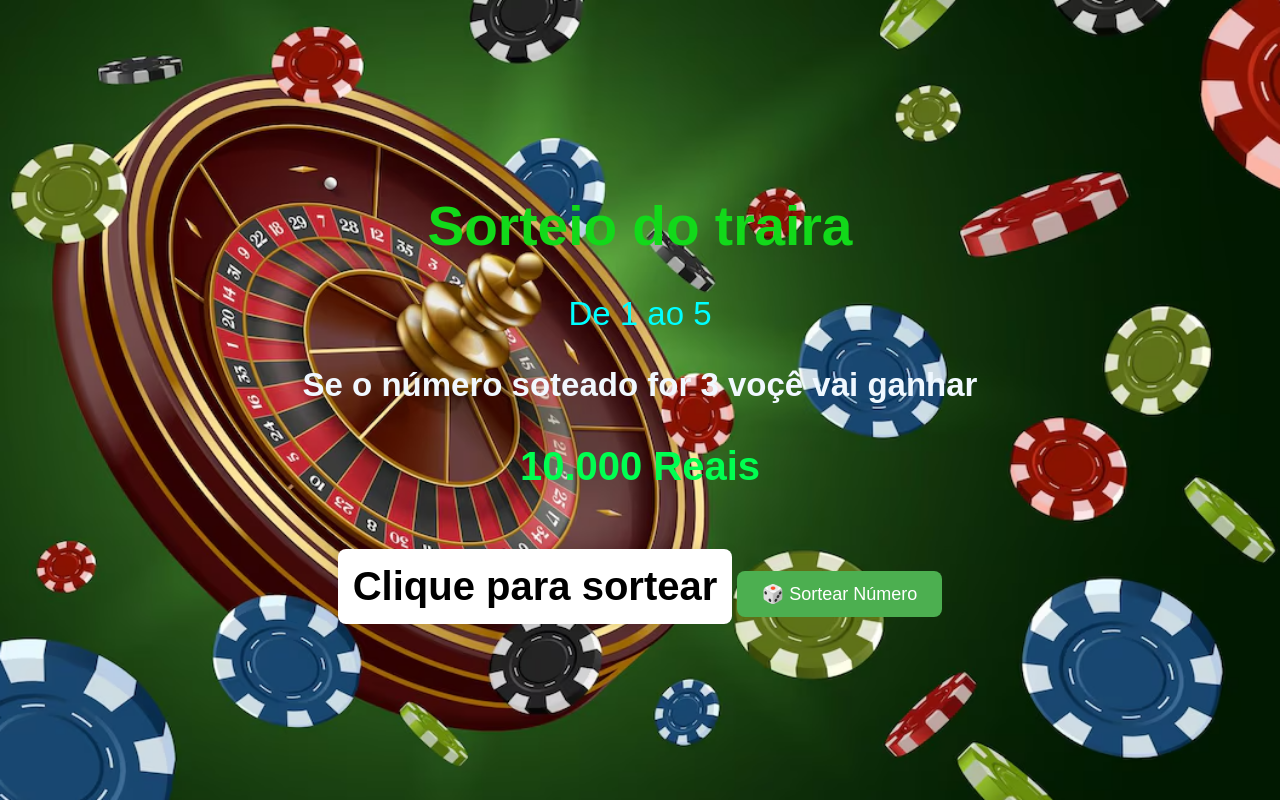
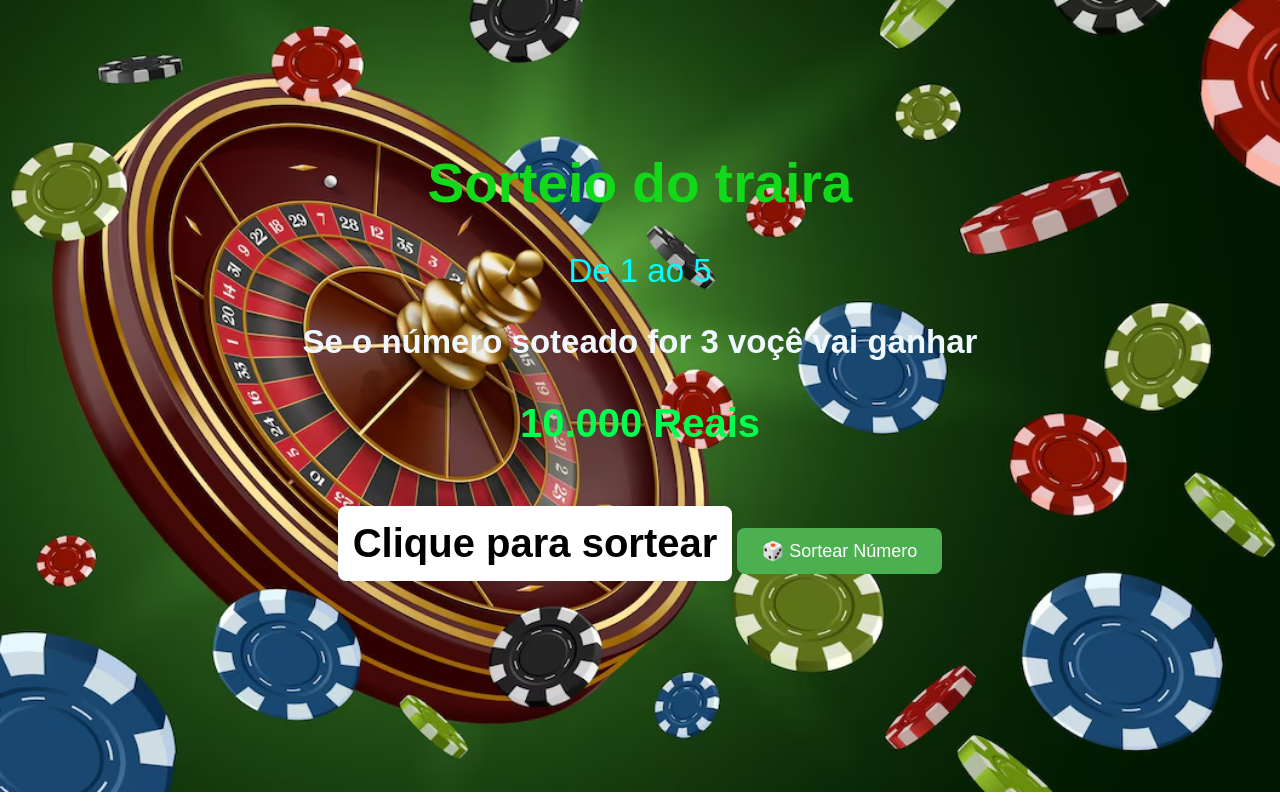
Before and after one commit to Tarcizio502/sorteio-do-traira-2, a plain HTML site: page index.html in a window 1280 px wide. Drawn offline with Linux system fonts and the light colour scheme.

Commit message:
foi mechido no h1 e na img

```diff
--- a/style.css
+++ b/style.css
@@ -5,7 +5,7 @@ body {
 }
 
 h1 {
-  margin-top: -610px;
+  margin-top: -645px;
   font-size: 55px;
   color: #12d91a;
 }
@@ -54,5 +54,5 @@ button:hover {
 
 img {
   width: 100vw;
-  height: 100vh;
+  height: 99vh;
 }
```
